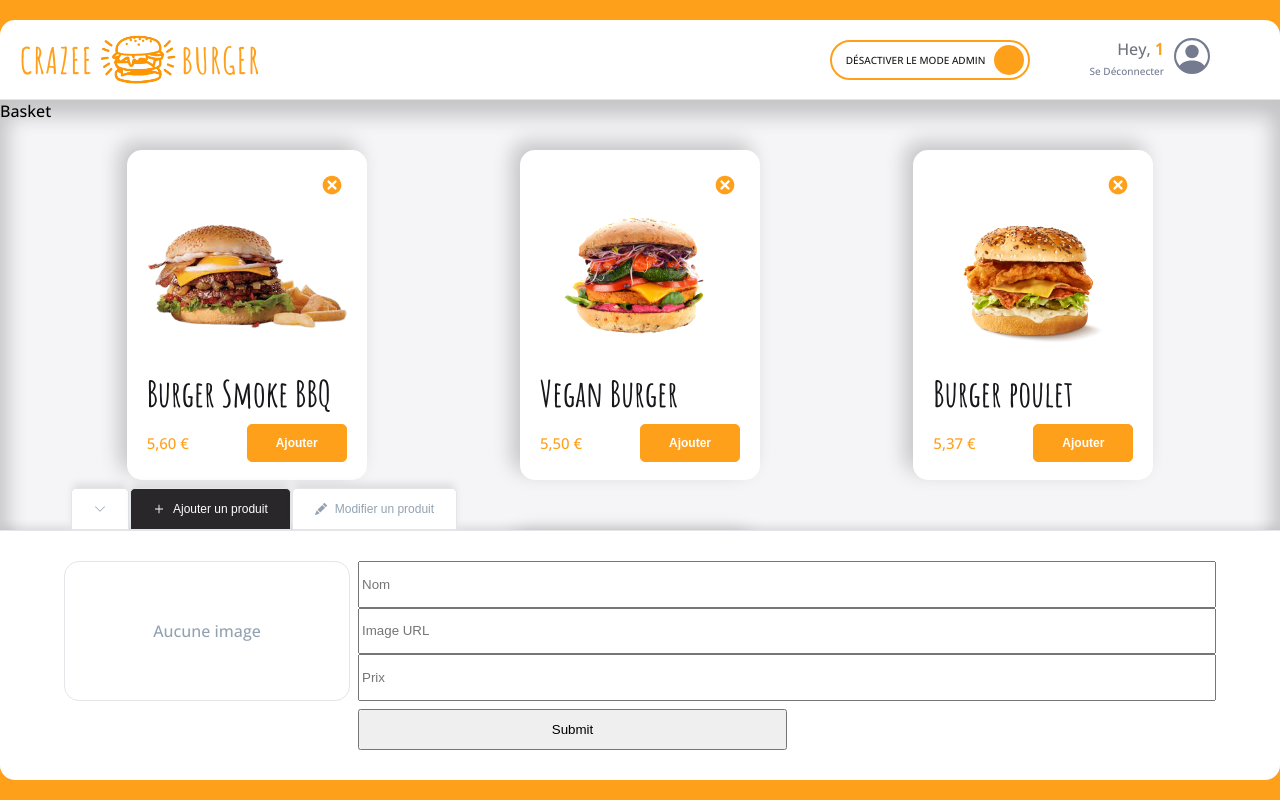
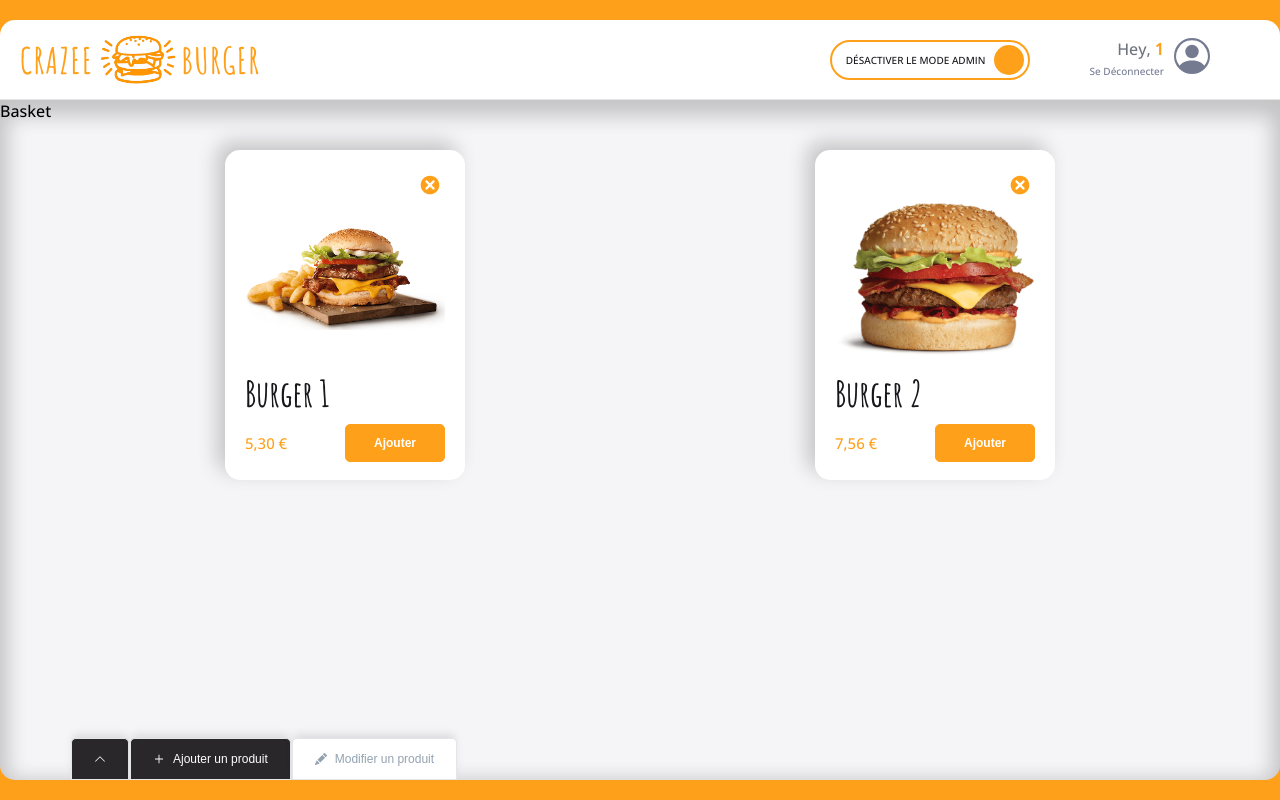
Before and after one commit to BryanHobin/crazee-burger, a React (Vite) app: page /order/1 in a window 1280 px wide. Built offline with nearby package versions, Linux system fonts and the light colour scheme; a web font is replaced by a local one.

Commit message:
✨ F08 : MENU > Add Reset Menu Button & UI for Client

```diff
--- a/src/components/pages/order/Main/Main.jsx
+++ b/src/components/pages/order/Main/Main.jsx
@@ -1,7 +1,7 @@
 import { styled } from "styled-components";
 import { theme } from "../../../../theme";
 import Basket from "./Basket";
-import Menu from "./Menu";
+import Menu from "./Menu/Menu";
 import Admin from "./Admin/Admin";
 import { useContext } from "react";
 import OrderContext from "../../../../context/OrderContext";
--- /dev/null
+++ b/src/components/pages/order/Main/Menu/EmptyMenuAdmin.jsx
@@ -0,0 +1,15 @@
+import { styled } from 'styled-components';
+
+export default function EmptyMenuAdmin({ onReset }) {
+
+ return (
+  <EmptyMenuAdminStyled>
+   <span>Pas de produit</span>
+   <button onClick={onReset}>Générer de nouveaux produits</button>
+  </EmptyMenuAdminStyled>
+ )
+}
+
+const EmptyMenuAdminStyled = styled.div`
+
+`;
--- /dev/null
+++ b/src/components/pages/order/Main/Menu/EmptyMenuClient.jsx
@@ -0,0 +1,18 @@
+import { useContext } from 'react';
+import { styled } from 'styled-components';
+import OrderContext from '../../../../../context/OrderContext';
+
+export default function EmptyMenuClient() {
+ const { resetMenu } = useContext(OrderContext)
+
+
+ return (
+  <EmptyMenuClientStyled>
+   <span>Pas de produit</span>
+  </EmptyMenuClientStyled>
+ )
+}
+
+const EmptyMenuClientStyled = styled.div`
+
+`;
--- a/src/components/pages/order/Main/Menu.jsx
+++ b/src/components/pages/order/Main/Menu/Menu.jsx
@@ -1,14 +1,21 @@
 import { useContext, useState } from "react";
 import { styled } from "styled-components";
-import Card from "../../../reusable-ui/Card";
-import { formatPrice } from "../../../../utils/maths";
-import OrderContext from "../../../../context/OrderContext";
+import Card from "../../../../reusable-ui/Card";
+import { formatPrice } from "../../../../../utils/maths";
+import OrderContext from "../../../../../context/OrderContext";
+import EmptyMenuAdmin from "./EmptyMenuAdmin";
+import EmptyMenuClient from "./EmptyMenuClient";
 
 const DEFAULT_IMAGE = "/images/coming-soon.png";
 
 export default function Menu() {
-  const { menu, isAdminMode, handleDelete } = useContext(OrderContext)
+  const { menu, isAdminMode, handleDelete, resetMenu } = useContext(OrderContext)
 
+
+
+  if (menu.length === 0) return <div>
+    {isAdminMode ? <EmptyMenuAdmin onReset={resetMenu} /> : <EmptyMenuClient />}
+  </div>
 
   return (
     <MenuStyled>
--- a/src/components/pages/order/OrderPage.jsx
+++ b/src/components/pages/order/OrderPage.jsx
@@ -6,15 +6,16 @@ import { useState } from "react";
 import OrderContext from "../../../context/OrderContext";
 import { fakeMenu } from "../../../fakeData/fakeMenu";
 
+const DEFAULT_MENU = fakeMenu.SMALL
+
 export default function OrderPage() {
   //state
   const [isAdminMode, setIsAdminMode] = useState(true)
-  const [isCollapsed, setIsCollapsed] = useState(false)
+  const [isCollapsed, setIsCollapsed] = useState(true)
   const [isEditSelected, setIsEditSelected] = useState(false)
   const [isAddSelected, setIsAddSelected] = useState(true)
   const [currentTab, setCurrentTab] = useState("add");
-  const [menu, setMenu] = useState(fakeMenu.MEDIUM)
-
+  const [menu, setMenu] = useState(DEFAULT_MENU)
 
 
   //compo
@@ -35,8 +36,14 @@ export default function OrderPage() {
     setMenu(menuUpdated);
   }
 
+  const resetMenu = () => {
+    setMenu(DEFAULT_MENU);
+  }
+
   const orderContextValue = {
-    isAdminMode, setIsAdminMode, isCollapsed,
+    isAdminMode,
+    setIsAdminMode,
+    isCollapsed,
     setIsCollapsed,
     isAddSelected,
     setIsAddSelected,
@@ -47,7 +54,8 @@ export default function OrderPage() {
     handleAddProduct,
     menu,
     setMenu,
-    handleDelete
+    handleDelete,
+    resetMenu
   }
 
   //render
--- a/src/context/OrderContext.jsx
+++ b/src/context/OrderContext.jsx
@@ -19,7 +19,10 @@ export default createContext({
  handleAddProduct: () => { },
 
  menu: [],
- setMenu: () => { }
+ setMenu: () => { },
 
+ handleDelete: () => { },
+
+ resetMenu: () => { },
 
 })
```
